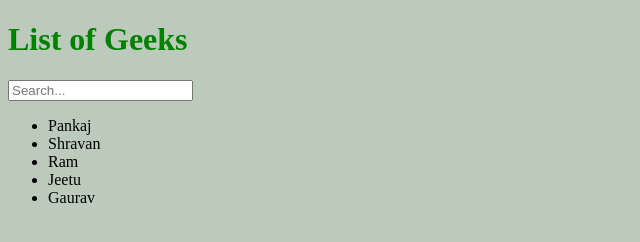
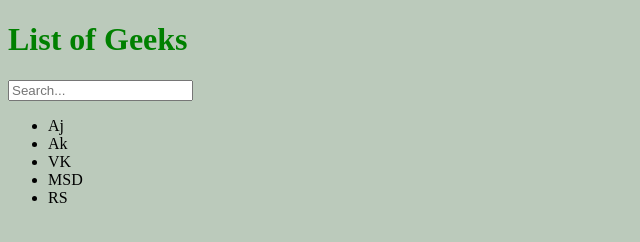
Before and after one commit to 190030207-Ajaykumar/AlpineJS, a plain HTML site: page index.html in a window 1280 px wide. Shown: the whole page, without its empty margins (0-640 px from the left). Drawn offline with nearby package versions, Linux system fonts and the light colour scheme.

Commit message:
Update index.html

```diff
--- a/index.html
+++ b/index.html
@@ -1,4 +1,3 @@
-<!-- Autor: Pankaj Kumar Bind -->
 <!DOCTYPE html>
 <html lang="en">
 
@@ -12,7 +11,7 @@
     <h1 style="color: green;">List of Geeks</h1>
     <div x-data="{
             search: '',
-            items: ['Pankaj', 'Shravan', 'Ram', 'Jeetu', 'Gaurav'],
+            items: ['Aj', 'Ak', 'VK', 'MSD', 'RS'],
 
             get filteredItems() {
                 return this.items.filter(
```
